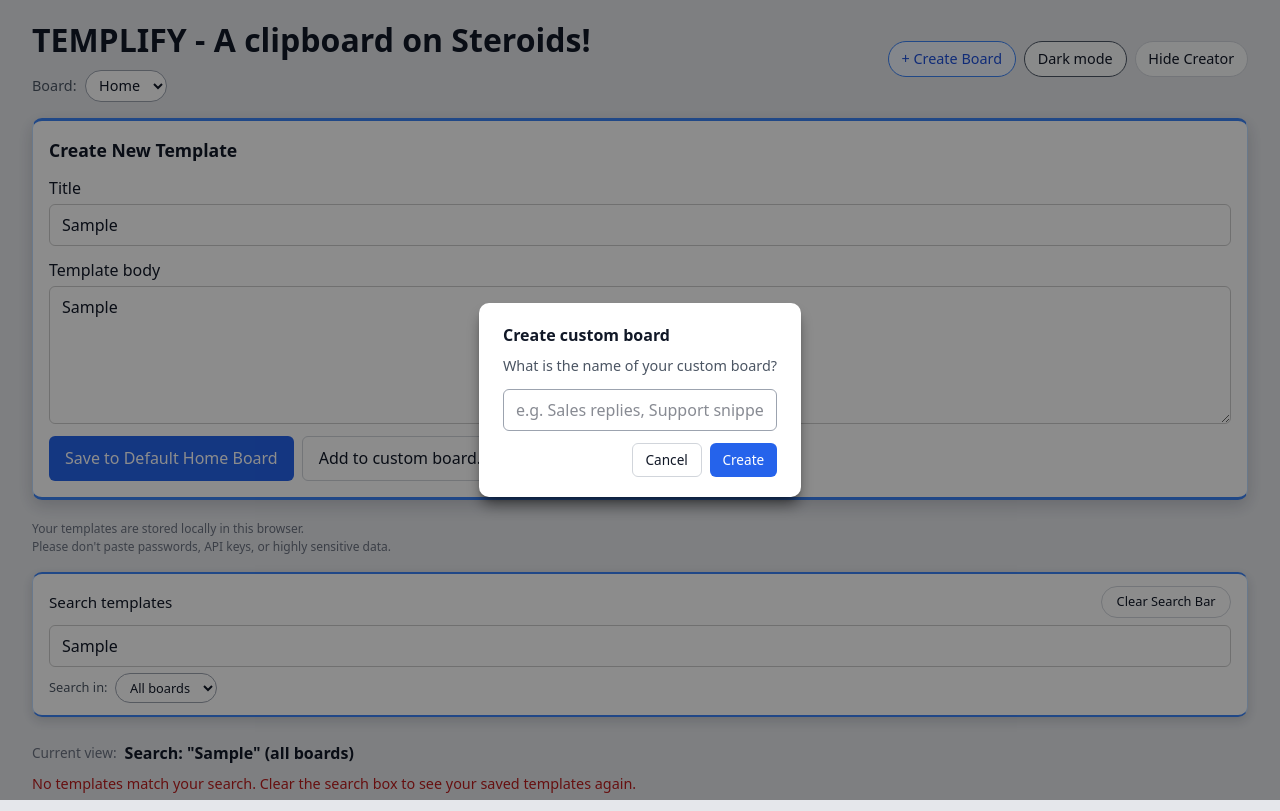
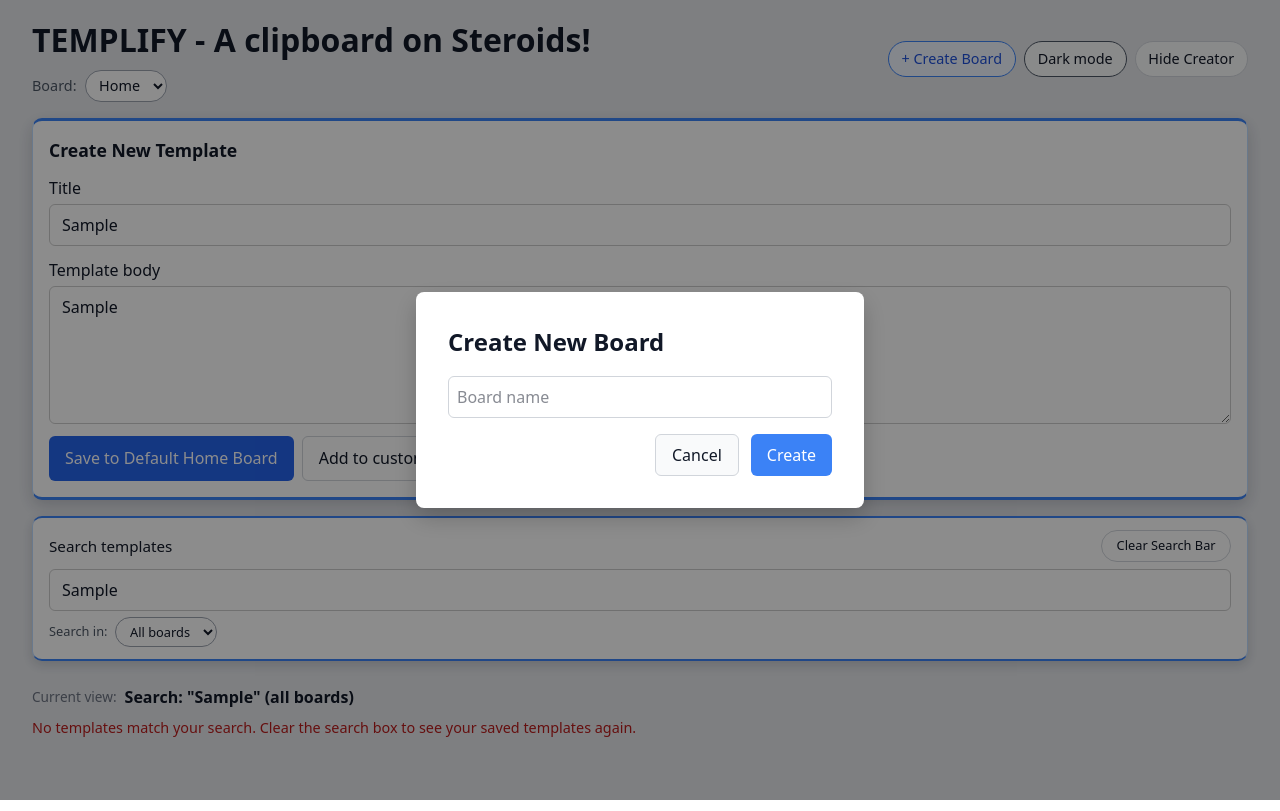
Before and after one commit to jesusoyer/templify, a Next.js app: page / in a window 1280 px wide. Both pictures are taken after typing "Sample", "Sample", "Sample" into the empty fields and a click on the button "+ Create Board". Built offline with nearby package versions, Linux system fonts and the light colour scheme.

Commit message:
added a delete board button

```diff
--- a/app/page.tsx
+++ b/app/page.tsx
@@ -59,9 +59,7 @@
   // Assign-to-board modal
   const [showAssignBoardModal, setShowAssignBoardModal] = useState(false);
   const [assignBoardId, setAssignBoardId] = useState<string>("");
-  const [assignSource, setAssignSource] = useState<
-    "existing" | "new" | null
-  >(null);
+  const [assignSource, setAssignSource] = useState<"existing" | "new" | null>(null);
   const [assignTemplateId, setAssignTemplateId] = useState<string | null>(
     null
   );
@@ -625,7 +623,7 @@
             TEMPLIFY - A clipboard on Steroids!
           </h1>
 
-          {/* Board selector (still controls active board even if search is global) */}
+          {/* Board selector + inline delete button */}
           <div
             style={{
               display: "flex",
@@ -660,6 +658,26 @@
                 </option>
               ))}
             </select>
+
+            {/* Show delete button only for non-Home boards */}
+            {activeBoardId && activeBoardId !== HOME_BOARD_ID && (
+              <button
+                type="button"
+                onClick={handleRequestDeleteBoard}
+                style={{
+                  padding: "0.25rem 0.6rem",
+                  borderRadius: "999px",
+                  border: "1px solid #b91c1c",
+                  backgroundColor: darkMode ? "#111827" : "#fef2f2",
+                  color: "#b91c1c",
+                  fontSize: "0.8rem",
+                  cursor: "pointer",
+                  fontWeight: 500,
+                }}
+              >
+                Delete
+              </button>
+            )}
           </div>
         </div>
 
@@ -742,32 +760,16 @@
 
       {/* TEMPLATE CREATOR (can be hidden) */}
       {showCreator && (
-        <>
         <TemplateCreator
           title={title}
           body={body}
           onTitleChange={setTitle}
           onBodyChange={setBody}
-            onSubmit={handleAddTemplateToActiveBoard} // save to current board
+          onSubmit={handleAddTemplateToActiveBoard}
           onAddToBoardClick={handleCreatorAddToBoardClick}
           darkMode={darkMode}
           currentBoardName={creatorBoardName}
         />
-          {/* Small safety notice under the creator */}
-          <p
-            style={{
-              marginTop: "0.25rem",
-              fontSize: "0.75rem",
-              color: darkMode ? "#9ca3af" : "#6b7280",
-              maxWidth: "480px",
-            }}
-          >
-            Your templates are stored locally in this browser.
-            <br />
-            Please don&apos;t paste passwords, API keys, or highly sensitive
-            data.
-          </p>
-        </>
       )}
 
       {/* SEARCH BAR */}
@@ -824,75 +826,67 @@
             justifyContent: "center",
             zIndex: 60,
           }}
+          onClick={handleCancelCreateBoard}
         >
           <div
+            onClick={(e) => e.stopPropagation()}
             style={{
-              backgroundColor: darkMode ? "#020617" : "white",
-              padding: "1.25rem 1.5rem",
-              borderRadius: "10px",
-              minWidth: "280px",
-              maxWidth: "90vw",
-              boxShadow:
-                "0 10px 15px -3px rgba(0,0,0,0.5), 0 4px 6px -4px rgba(0,0,0,0.5)",
-              border: darkMode ? "1px solid #4b5563" : "none",
+              backgroundColor: darkMode ? "#1f2937" : "white",
+              padding: "2rem",
+              borderRadius: "0.5rem",
+              maxWidth: "28rem",
+              width: "90%",
+              boxShadow: "0 10px 25px rgba(0,0,0,0.2)",
             }}
           >
-            <h3
+            <h2
               style={{
-                margin: 0,
-                marginBottom: "0.5rem",
-                fontSize: "1rem",
-                fontWeight: 600,
-                color: darkMode ? "#e5e7eb" : "#111827",
+                fontSize: "1.5rem",
+                fontWeight: "bold",
+                marginBottom: "1rem",
+                color: mainText,
               }}
             >
-              Create custom board
-            </h3>
-            <p
-              style={{
-                margin: 0,
-                marginBottom: "0.75rem",
-                fontSize: "0.9rem",
-                color: darkMode ? "#9ca3af" : "#4b5563",
-              }}
-            >
-              What is the name of your custom board?
-            </p>
+              Create New Board
+            </h2>
             <input
               type="text"
+              placeholder="Board name"
               value={newBoardName}
               onChange={(e) => setNewBoardName(e.target.value)}
-              placeholder="e.g. Sales replies, Support snippets..."
+              onKeyDown={(e) => {
+                if (e.key === "Enter") {
+                  handleCreateBoard();
+                }
+              }}
               style={{
                 width: "100%",
-                padding: "0.5rem 0.75rem",
-                borderRadius: "6px",
-                border: "1px solid #9ca3af",
-                backgroundColor: darkMode ? "#020617" : "white",
-                color: darkMode ? "#e5e7eb" : "#111827",
-                marginBottom: "0.75rem",
+                padding: "0.5rem",
+                borderRadius: "0.375rem",
+                border: "1px solid #d1d5db",
+                backgroundColor: darkMode ? "#374151" : "white",
+                color: mainText,
+                marginBottom: "1rem",
               }}
             />
             <div
               style={{
                 display: "flex",
+                gap: "0.75rem",
                 justifyContent: "flex-end",
-                gap: "0.5rem",
               }}
             >
               <button
                 type="button"
                 onClick={handleCancelCreateBoard}
                 style={{
-                  padding: "0.35rem 0.8rem",
-                  borderRadius: "6px",
-                  border: `1px solid ${
-                    darkMode ? "#4b5563" : "#d1d5db"
-                  }`,
-                  backgroundColor: darkMode ? "#020617" : "white",
-                  color: darkMode ? "#e5e7eb" : "#111827",
-                  fontSize: "0.85rem",
+                  padding: "0.5rem 1rem",
+                  borderRadius: "0.375rem",
+                  border: "1px solid #d1d5db",
+                  backgroundColor: darkMode ? "#374151" : "#f9fafb",
+                  color: mainText,
                   cursor: "pointer",
+                  fontWeight: 500,
                 }}
               >
                 Cancel
@@ -901,12 +895,11 @@
                 type="button"
                 onClick={handleCreateBoard}
                 style={{
-                  padding: "0.35rem 0.8rem",
-                  borderRadius: "6px",
+                  padding: "0.5rem 1rem",
+                  borderRadius: "0.375rem",
                   border: "none",
-                  backgroundColor: "#2563eb",
+                  backgroundColor: "#3b82f6",
                   color: "white",
-                  fontSize: "0.85rem",
                   cursor: "pointer",
                   fontWeight: 500,
                 }}
@@ -930,55 +923,51 @@
             justifyContent: "center",
             zIndex: 60,
           }}
+          onClick={handleCancelAssignBoard}
         >
           <div
+            onClick={(e) => e.stopPropagation()}
             style={{
-              backgroundColor: darkMode ? "#020617" : "white",
-              padding: "1.25rem 1.5rem",
-              borderRadius: "10px",
-              minWidth: "280px",
-              maxWidth: "90vw",
-              boxShadow:
-                "0 10px 15px -3px rgba(0,0,0,0.5), 0 4px 6px -4px rgba(0,0,0,0.5)",
-              border: darkMode ? "1px solid #4b5563" : "none",
+              backgroundColor: darkMode ? "#1f2937" : "white",
+              padding: "2rem",
+              borderRadius: "0.5rem",
+              maxWidth: "28rem",
+              width: "90%",
+              boxShadow: "0 10px 25px rgba(0,0,0,0.2)",
             }}
           >
-            <h3
+            <h2
               style={{
-                margin: 0,
-                marginBottom: "0.5rem",
-                fontSize: "1rem",
-                fontWeight: 600,
-                color: darkMode ? "#e5e7eb" : "#111827",
+                fontSize: "1.5rem",
+                fontWeight: "bold",
+                marginBottom: "1rem",
+                color: mainText,
               }}
             >
-              {assignSource === "existing"
-                ? "Add template to board"
-                : "Save template to board"}
-            </h3>
-            <p
+              Assign to Board
+            </h2>
+
+            <label
               style={{
-                margin: 0,
-                marginBottom: "0.75rem",
+                display: "block",
+                marginBottom: "0.5rem",
                 fontSize: "0.9rem",
-                color: darkMode ? "#9ca3af" : "#4b5563",
+                color: darkMode ? "#d1d5db" : "#4b5563",
               }}
             >
-              Choose a board, or create a new one and use it right away.
-            </p>
-
-            {/* existing boards dropdown */}
+              Select a board:
+            </label>
             <select
               value={assignBoardId}
               onChange={(e) => setAssignBoardId(e.target.value)}
               style={{
                 width: "100%",
-                padding: "0.45rem 0.7rem",
-                borderRadius: "6px",
-                border: "1px solid #9ca3af",
-                backgroundColor: darkMode ? "#020617" : "white",
-                color: darkMode ? "#e5e7eb" : "#111827",
-                marginBottom: "0.75rem",
+                padding: "0.5rem",
+                borderRadius: "0.375rem",
+                border: "1px solid #d1d5db",
+                backgroundColor: darkMode ? "#374151" : "white",
+                color: mainText,
+                marginBottom: "1rem",
               }}
             >
               {boards.map((b) => (
@@ -988,42 +977,43 @@
               ))}
             </select>
 
-            {/* Inline create-new-board + use it */}
             <div
               style={{
-                marginBottom: "0.75rem",
+                marginBottom: "1rem",
+                padding: "0.75rem",
+                backgroundColor: darkMode ? "#374151" : "#f9fafb",
+                borderRadius: "0.375rem",
+                border: "1px solid #d1d5db",
               }}
             >
-              <p
+              <label
                 style={{
-                  margin: 0,
-                  marginBottom: "0.35rem",
+                  display: "block",
+                  marginBottom: "0.5rem",
                   fontSize: "0.85rem",
-                  color: darkMode ? "#9ca3af" : "#6b7280",
+                  color: darkMode ? "#d1d5db" : "#4b5563",
                 }}
               >
-                Or create a new board and assign this template to it:
-              </p>
-              <div
-                style={{
-                  display: "flex",
-                  gap: "0.5rem",
-                  flexWrap: "wrap",
-                }}
-              >
+                Or create a new board:
+              </label>
               <input
                 type="text"
+                placeholder="New board name"
                 value={assignNewBoardName}
                 onChange={(e) => setAssignNewBoardName(e.target.value)}
-                  placeholder="New board name"
+                onKeyDown={(e) => {
+                  if (e.key === "Enter") {
+                    handleCreateBoardFromAssign();
+                  }
+                }}
                 style={{
-                    flex: 1,
-                    minWidth: "140px",
-                    padding: "0.4rem 0.6rem",
-                    borderRadius: "6px",
-                    border: "1px solid #9ca3af",
-                    backgroundColor: darkMode ? "#020617" : "white",
-                    color: darkMode ? "#e5e7eb" : "#111827",
+                  width: "100%",
+                  padding: "0.4rem",
+                  borderRadius: "0.375rem",
+                  border: "1px solid #d1d5db",
+                  backgroundColor: darkMode ? "#1f2937" : "white",
+                  color: mainText,
+                  marginBottom: "0.5rem",
                 }}
               />
               <button
@@ -1031,41 +1021,37 @@
                 onClick={handleCreateBoardFromAssign}
                 style={{
                   padding: "0.4rem 0.8rem",
-                    borderRadius: "6px",
+                  borderRadius: "0.375rem",
                   border: "none",
-                    backgroundColor: "#2563eb",
+                  backgroundColor: "#10b981",
                   color: "white",
+                  cursor: "pointer",
                   fontSize: "0.85rem",
-                    cursor: "pointer",
                   fontWeight: 500,
-                    whiteSpace: "nowrap",
                 }}
               >
-                  Create &amp; use
+                Create & Use
               </button>
-              </div>
             </div>
 
             <div
               style={{
                 display: "flex",
+                gap: "0.75rem",
                 justifyContent: "flex-end",
-                gap: "0.5rem",
               }}
             >
               <button
                 type="button"
                 onClick={handleCancelAssignBoard}
                 style={{
-                  padding: "0.35rem 0.8rem",
-                  borderRadius: "6px",
-                  border: `1px solid ${
-                    darkMode ? "#4b5563" : "#d1d5db"
-                  }`,
-                  backgroundColor: darkMode ? "#020617" : "white",
-                  color: darkMode ? "#e5e7eb" : "#111827",
-                  fontSize: "0.85rem",
+                  padding: "0.5rem 1rem",
+                  borderRadius: "0.375rem",
+                  border: "1px solid #d1d5db",
+                  backgroundColor: darkMode ? "#374151" : "#f9fafb",
+                  color: mainText,
                   cursor: "pointer",
+                  fontWeight: 500,
                 }}
               >
                 Cancel
@@ -1074,12 +1060,11 @@
                 type="button"
                 onClick={handleConfirmAssignBoard}
                 style={{
-                  padding: "0.35rem 0.8rem",
-                  borderRadius: "6px",
+                  padding: "0.5rem 1rem",
+                  borderRadius: "0.375rem",
                   border: "none",
-                  backgroundColor: "#2563eb",
+                  backgroundColor: "#3b82f6",
                   color: "white",
-                  fontSize: "0.85rem",
                   cursor: "pointer",
                   fontWeight: 500,
                 }}
@@ -1103,62 +1088,57 @@
             justifyContent: "center",
             zIndex: 70,
           }}
+          onClick={handleCancelDeleteBoard}
         >
           <div
+            onClick={(e) => e.stopPropagation()}
             style={{
-              backgroundColor: darkMode ? "#020617" : "white",
-              padding: "1.25rem 1.5rem",
-              borderRadius: "10px",
-              minWidth: "280px",
-              maxWidth: "90vw",
-              boxShadow:
-                "0 10px 15px -3px rgba(0,0,0,0.5), 0 4px 6px -4px rgba(0,0,0,0.5)",
-              border: darkMode ? "1px solid #4b5563" : "none",
+              backgroundColor: darkMode ? "#1f2937" : "white",
+              padding: "2rem",
+              borderRadius: "0.5rem",
+              maxWidth: "28rem",
+              width: "90%",
+              boxShadow: "0 10px 25px rgba(0,0,0,0.2)",
             }}
           >
-            <h3
+            <h2
               style={{
-                margin: 0,
-                marginBottom: "0.5rem",
-                fontSize: "1rem",
-                fontWeight: 600,
-                color: darkMode ? "#e5e7eb" : "#111827",
+                fontSize: "1.5rem",
+                fontWeight: "bold",
+                marginBottom: "1rem",
+                color: mainText,
               }}
             >
-              Delete board?
-            </h3>
+              Delete Board?
+            </h2>
             <p
               style={{
-                margin: 0,
-                marginBottom: "0.75rem",
-                fontSize: "0.9rem",
-                color: darkMode ? "#9ca3af" : "#4b5563",
+                marginBottom: "1.5rem",
+                color: darkMode ? "#d1d5db" : "#4b5563",
               }}
             >
               Are you sure you want to delete the board{" "}
-              <strong>{boardToDeleteName}</strong> and all templates in it?
-              This cannot be undone.
+              <strong>"{boardToDeleteName}"</strong>? This will also delete all
+              templates in this board. This action cannot be undone.
             </p>
             <div
               style={{
                 display: "flex",
+                gap: "0.75rem",
                 justifyContent: "flex-end",
-                gap: "0.5rem",
               }}
             >
               <button
                 type="button"
                 onClick={handleCancelDeleteBoard}
                 style={{
-                  padding: "0.35rem 0.8rem",
-                  borderRadius: "6px",
-                  border: `1px solid ${
-                    darkMode ? "#4b5563" : "#d1d5db"
-                  }`,
-                  backgroundColor: darkMode ? "#020617" : "white",
-                  color: darkMode ? "#e5e7eb" : "#111827",
-                  fontSize: "0.85rem",
+                  padding: "0.5rem 1rem",
+                  borderRadius: "0.375rem",
+                  border: "1px solid #d1d5db",
+                  backgroundColor: darkMode ? "#374151" : "#f9fafb",
+                  color: mainText,
                   cursor: "pointer",
+                  fontWeight: 500,
                 }}
               >
                 Cancel
@@ -1167,17 +1147,16 @@
                 type="button"
                 onClick={handleConfirmDeleteBoard}
                 style={{
-                  padding: "0.35rem 0.8rem",
-                  borderRadius: "6px",
+                  padding: "0.5rem 1rem",
+                  borderRadius: "0.375rem",
                   border: "none",
-                  backgroundColor: "#b91c1c",
+                  backgroundColor: "#dc2626",
                   color: "white",
-                  fontSize: "0.85rem",
                   cursor: "pointer",
                   fontWeight: 500,
                 }}
               >
-                Delete board
+                Delete Board
               </button>
             </div>
           </div>
```
Lines whose indentation alone changed are shown as unchanged.
